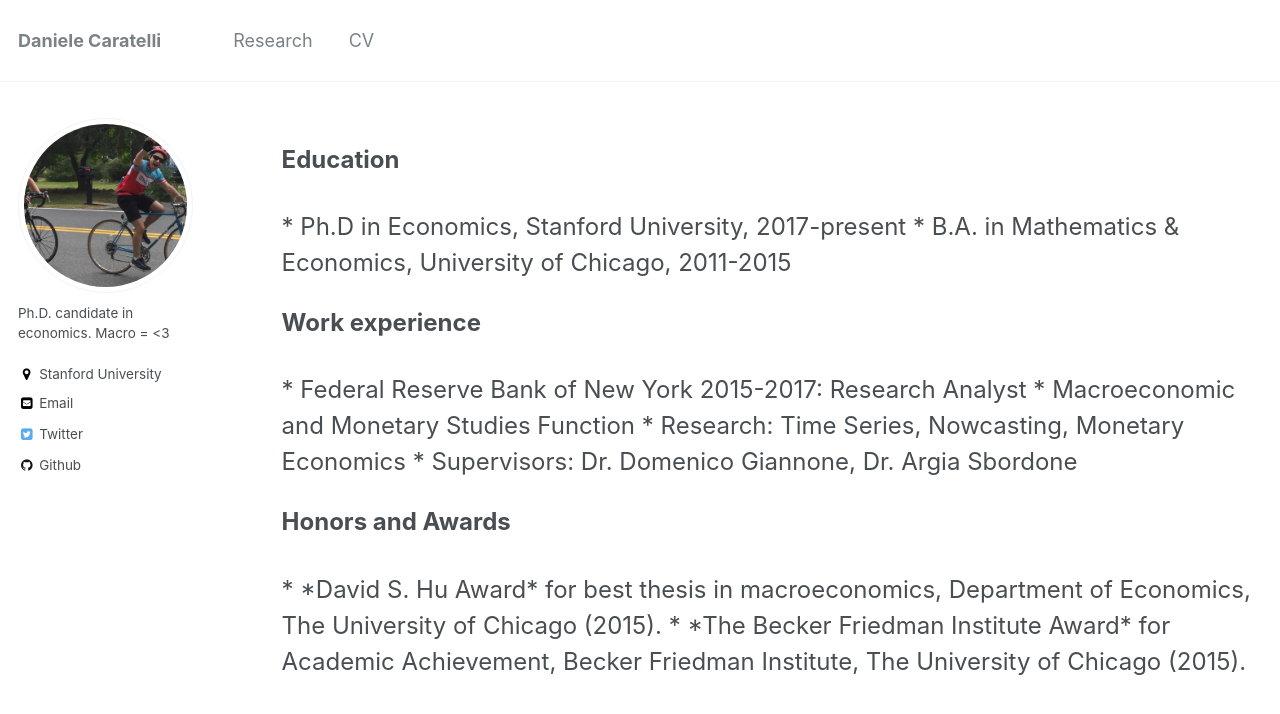
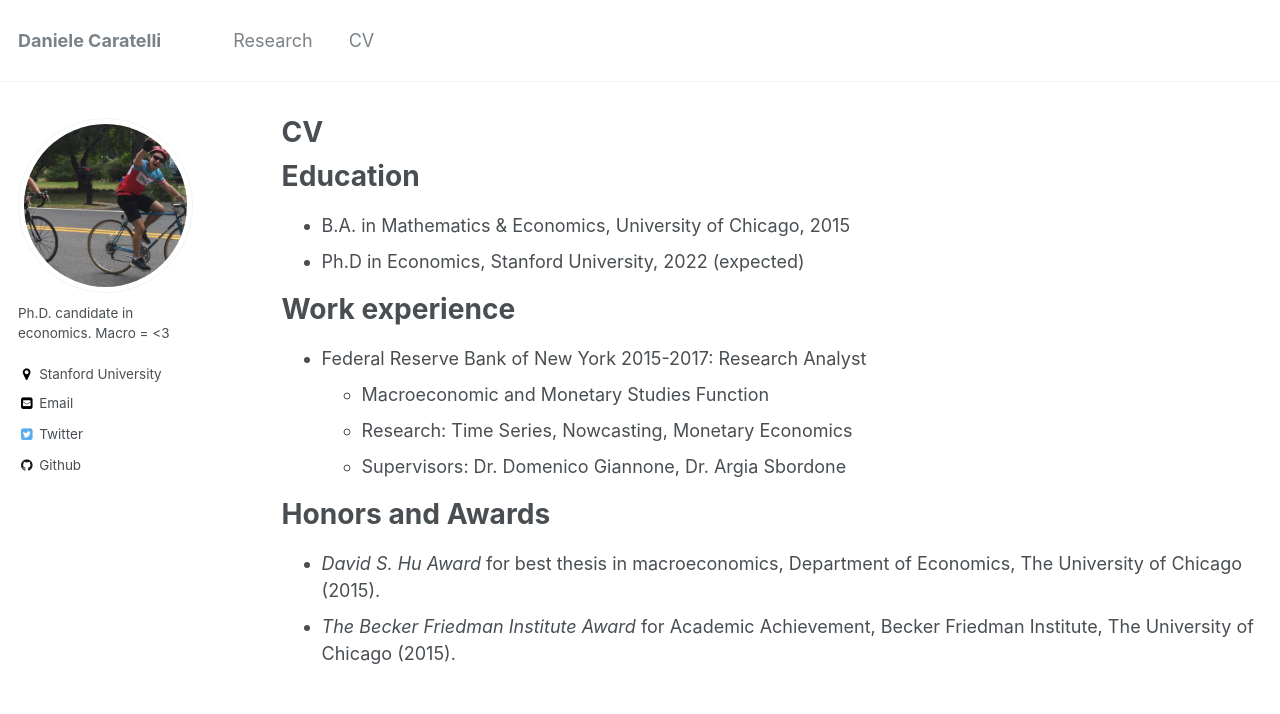
Before and after one commit to danicaratelli/danicaratelli.github.io, a Jekyll site: the page built from _pages/cv.md, in a window 1280 px wide. Shown: the top 714 px of the page. Built offline with Jekyll 4.4.1, drawn with Linux system fonts in a browser that asks for light colours.

```diff
--- a/_pages/cv.md
+++ b/_pages/cv.md
@@ -1,6 +1,6 @@
 ---
 layout: archive
-title: ""
+title: "CV"
 permalink: /cv/
 author_profile: true
 redirect_from:
@@ -21,25 +21,19 @@
 
 {% include base_path %}
 
-<font size="+2"><p style = "font-family:font-size:20px;font-weight: bold;">
 Education
-</p><font>
+======
+* B.A. in Mathematics & Economics, University of Chicago, 2015
+* Ph.D in Economics, Stanford University, 2022 (expected)
 
-* Ph.D in Economics, Stanford University, 2017-present
-* B.A. in Mathematics & Economics, University of Chicago, 2011-2015
-
-<font size="+2"><p style = "font-family:font-size:20px;font-weight: bold;">
 Work experience
-</p><font>
-
+======
 * Federal Reserve Bank of New York 2015-2017: Research Analyst
   * Macroeconomic and Monetary Studies Function
   * Research: Time Series, Nowcasting, Monetary Economics
   * Supervisors: Dr. Domenico Giannone, Dr. Argia Sbordone
 
-
-<font size="+2"><p style = "font-family:font-size:20px;font-weight: bold;">
 Honors and Awards
-</p><font>
+======
 * *David S. Hu Award* for best thesis in macroeconomics, Department of Economics, The University of Chicago (2015).
 * *The Becker Friedman Institute Award* for Academic Achievement, Becker Friedman Institute, The University of Chicago (2015).
```
Also changed, not shown: _pages/about.md (+1 -2 lines), _pages/research.md (+2 -6 lines).
